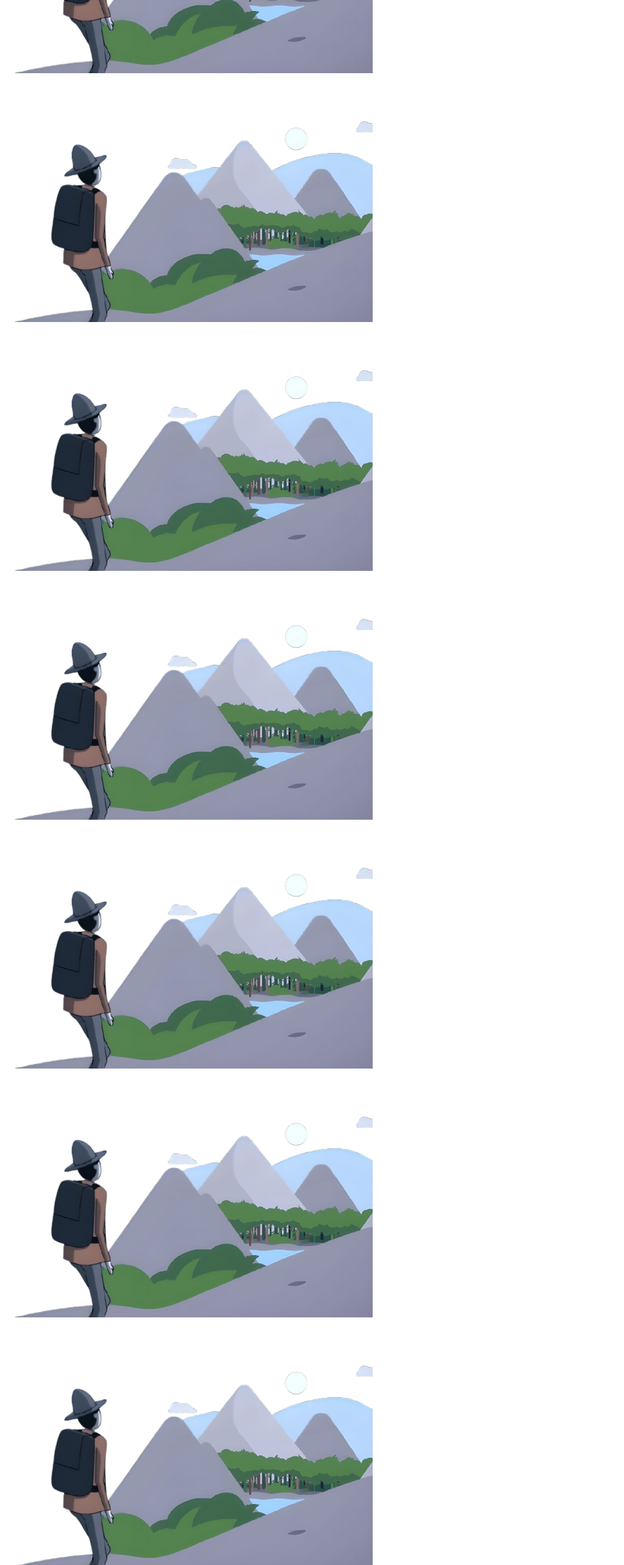
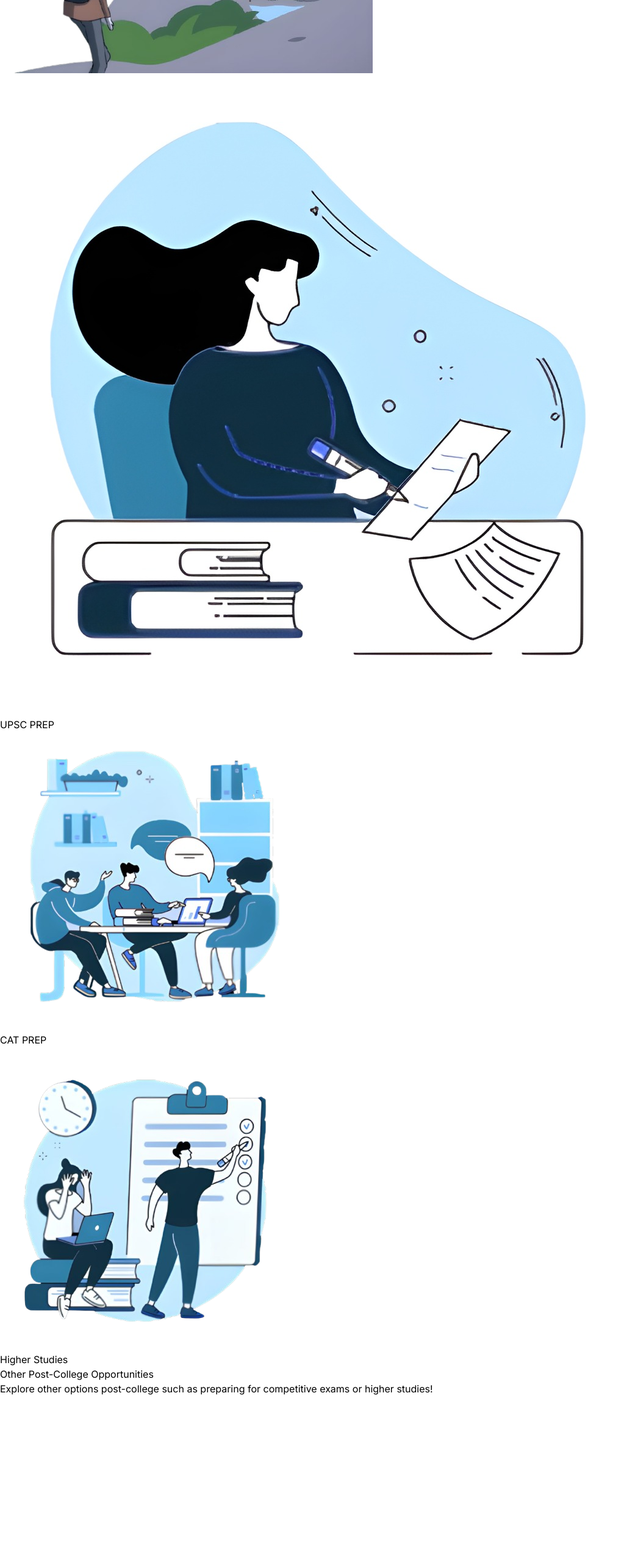
Before and after one commit to bsw-iit/CareerPortalFrontend, a React (Vite) app: page / in a window 1280 px wide. Shown: the part 5500-8066 px from the top of the page at 61% size, without its empty margins (0-1023 px from the left). After the commit the page ends 7789 px from the top, so only its background shows below. Built offline with nearby package versions, Linux system fonts and the light colour scheme.

Commit message:
Responsive landing page

```diff
--- a/src/components/landing/Explore.tsx
+++ b/src/components/landing/Explore.tsx
@@ -14,8 +14,8 @@ useEffect(() => {
         });
     }, []);
     return (
-        <div className="w-full h-auto overflow-hidden pt-[6vh] pb-[6vh]" id="explore">
-            <div className="w-full px-4  md:px-16 flex-col lg:flex-row flex justify-evenly items-center h-full ">
+        <div className="w-full py-12 px-4 md:px-16" id="explore">
+            <div className="w-full px-4 md:px-16 flex flex-col lg:flex-row justify-evenly items-center h-full md:gap-8">
                 <div
                     id="carousel-box"
                     className="flex flex-col justify-center items-center gap-4"
@@ -34,7 +34,7 @@ useEffect(() => {
                         </button>
                         <div
                             id="carousel"
-                            className="md:w-[500px] w-screen bg-black overflow-hidden"
+                            className="md:w-[500px] w-screen bg-black overflow-hidden rounded-md"
                             style={{
                                 display: "flex",
                                 justifyContent: "center",
@@ -54,12 +54,7 @@ useEffect(() => {
                                         ].cover_image
                                     }
                                     alt="Image"
-                                    className="max-w-full max-h-full"
-                                    style={{
-                                        display: "block",
-                                        height: "auto",
-                                        width: "auto",
-                                    }}
+                                    className="w-full h-auto object-contain"
                                 />
                             </Link>
                         </div>
--- a/src/components/landing/HandsOnExposure.tsx
+++ b/src/components/landing/HandsOnExposure.tsx
@@ -2,15 +2,15 @@ import yosemiteValleyImage from '../../assets/landing/yosemite-valley.png';
 import { Link } from "react-router-dom";
 const HandsOnExposure = () => {
     return (
-        <div className="bg-[#0E2F3F] w-full flex p-10 relative h-[160%]">
-            <div className="flex w-[50vw] flex-col my-auto gap-4 px-10 text-white">
-                <h4 className="text-[20px] font-inter font-bold text-[#7CD2FC]">Bag your dream internship</h4>
-                <h3 className="text-[40px] font-bold tracking-wide leading-[1.1]">BUILD PROFILE</h3>
-                <p className="text-[22px] font-montserrat  leading-[1.5] max-w-3xl">
+        <div className="bg-[#0E2F3F] w-full flex p-10 relative">
+            <div className="flex w-full md:w-1/2 flex-col my-auto gap-4 md:px-10 text-white">
+                <h4 className="text-lg font-inter font-bold text-[#7CD2FC]">Bag your dream internship</h4>
+                <h3 className="text-3xl md:text-4xl font-bold tracking-wide leading-tight">BUILD PROFILE</h3>
+                <p className="text-base md:text-lg font-montserrat leading-relaxed max-w-3xl">
                     FAQs, CV making guides and tips to get started, from <br />
                     seniors at the top of their fields.
                 </p>
-                <div className="flex gap-x-4 my-1"> {/* Adjusted gap between buttons using gap-x */}
+                <div className="flex flex-wrap gap-3 my-2"> {/* Adjusted gap between buttons using gap-x */}
                 <button className="border-white border-2 bg-transparent text-white py-1 px-3 rounded-lg hover:bg-white hover:text-[#0E2F3F]">
                         <Link to="../BUILD/core">Core</Link>
                     </button>
@@ -37,98 +37,7 @@ const HandsOnExposure = () => {
                 </div>
             </div>
             <img
-                className="w-[40vw] h-[50vh] object-cover absolute bottom-0 right-0 opacity-60"
-                src={yosemiteValleyImage}
-                alt="Yosemite Valley"
-            />
-            <img
-                className="w-[40vw] h-[50vh] object-cover absolute bottom-0 right-0 opacity-60"
-                src={yosemiteValleyImage}
-                alt="Yosemite Valley"
-            />
-            <img
-                className="w-[40vw] h-[50vh] object-cover absolute bottom-0 right-0 opacity-60"
-                src={yosemiteValleyImage}
-                alt="Yosemite Valley"
-            />
-            <img
-                className="w-[40vw] h-[50vh] object-cover absolute bottom-0 right-0 opacity-60"
-                src={yosemiteValleyImage}
-                alt="Yosemite Valley"
-            />
-            <img
-                className="w-[40vw] h-[50vh] object-cover absolute bottom-0 right-0 opacity-60"
-                src={yosemiteValleyImage}
-                alt="Yosemite Valley"
-            />
-            <img
-                className="w-[40vw] h-[50vh] object-cover absolute bottom-0 right-0 opacity-60"
-                src={yosemiteValleyImage}
-                alt="Yosemite Valley"
-            />
-            <img
-                className="w-[40vw] h-[50vh] object-cover absolute bottom-0 right-0 opacity-60"
-                src={yosemiteValleyImage}
-                alt="Yosemite Valley"
-            />
-            <img
-                className="w-[40vw] h-[50vh] object-cover absolute bottom-0 right-0 opacity-60"
-                src={yosemiteValleyImage}
-                alt="Yosemite Valley"
-            />
-            <img
-                className="w-[40vw] h-[50vh] object-cover absolute bottom-0 right-0 opacity-60"
-                src={yosemiteValleyImage}
-                alt="Yosemite Valley"
-            />
-            <img
-                className="w-[40vw] h-[50vh] object-cover absolute bottom-0 right-0 opacity-60"
-                src={yosemiteValleyImage}
-                alt="Yosemite Valley"
-            />
-            <img
-                className="w-[40vw] h-[50vh] object-cover absolute bottom-0 right-0 opacity-60"
-                src={yosemiteValleyImage}
-                alt="Yosemite Valley"
-            />
-            <img
-                className="w-[40vw] h-[50vh] object-cover absolute bottom-0 right-0 opacity-60"
-                src={yosemiteValleyImage}
-                alt="Yosemite Valley"
-            />
-            <img
-                className="w-[40vw] h-[50vh] object-cover absolute bottom-0 right-0 opacity-60"
-                src={yosemiteValleyImage}
-                alt="Yosemite Valley"
-            />
-            <img
-                className="w-[40vw] h-[50vh] object-cover absolute bottom-0 right-0 opacity-60"
-                src={yosemiteValleyImage}
-                alt="Yosemite Valley"
-            />
-            <img
-                className="w-[40vw] h-[50vh] object-cover absolute bottom-0 right-0 opacity-60"
-                src={yosemiteValleyImage}
-                alt="Yosemite Valley"
-            />
-            <img
-                className="w-[40vw] h-[50vh] object-cover absolute bottom-0 right-0 opacity-60"
-                src={yosemiteValleyImage}
-                alt="Yosemite Valley"
-            />
-            <img
-                className="w-[40vw] h-[50vh] object-cover absolute bottom-0 right-0 opacity-60"
-                src={yosemiteValleyImage}
-                alt="Yosemite Valley"
-            />
-            <img
-                className="w-[40vw] h-[50vh] object-cover absolute bottom-0 right-0 opacity-60"
-                src={yosemiteValleyImage}
-                alt="Yosemite Valley"
-            />
-
-            <img
-                className="w-[40vw] h-[50vh] object-cover absolute bottom-0 right-0"
+                className="absolute bottom-0 right-0 w-full md:w-1/2 h-64 md:h-full object-cover opacity-30 md:opacity-100 pointer-events-none z-0"
                 src={yosemiteValleyImage}
                 alt="Yosemite Valley"
             />
--- a/src/components/landing/Prepare.tsx
+++ b/src/components/landing/Prepare.tsx
@@ -4,34 +4,38 @@ import resourceImage3 from '../../assets/landing/Interview.png'; // Replace with
 import {Link} from "react-router-dom"
 const Prepare = () => {
     return (
-        <div className="flex p-10 w-full items-center "> {/* Set min-height to 160% of viewport height */}
+        <div className="flex flex-col md:flex-row p-6 md:p-10 w-full items-center gap-10">
             {/* Boxes Section */}
-            <div className="flex gap-10 w-full justify-between">
+            <div className="flex flex-col md:flex-row gap-6 md:gap-10 w-full md:w-1/2 justify-between items-center md:items-start">
                 {/* Box 1 */}
-                <div className="flex flex-col items-center justify-center rounded-lg w-[18vw]">
+                <div className="flex flex-col items-center justify-center rounded-lg w-full sm:w-1/2 md:w-1/3 lg:w-[18vw]">
                     <img src={resourceImage1} alt="UPSC PREP" className="w-full h-auto object-cover" />
-
-                    <div className="w-full text-center font-bold mt-2 rounded-lg border border-[#0E2F3F] text-[#0E2F3F] py-2"><Link to="../Resource/UPSC">UPSC PREP</Link></div>
+                    <div className="w-full text-center font-bold mt-2 rounded-lg border border-[#0E2F3F] text-[#0E2F3F] py-2">
+                        <Link to="../Resource/UPSC">UPSC PREP</Link>
+                    </div>
                 </div>
                 {/* Box 2 */}
-                <div className="flex flex-col items-center justify-center rounded-lg w-[18vw]">
+                <div className="flex flex-col items-center justify-center rounded-lg w-full sm:w-1/2 md:w-1/3 lg:w-[18vw]">
                     <img src={resourceImage2} alt="CAT PREP" className="w-full h-auto object-cover" />
-
-                    <div className="w-full text-center font-bold mt-2 rounded-lg border border-[#0E2F3F] text-[#0E2F3F] py-2"><Link to="../Resource/CAT">CAT PREP</Link> </div>
+                    <div className="w-full text-center font-bold mt-2 rounded-lg border border-[#0E2F3F] text-[#0E2F3F] py-2">
+                        <Link to="../Resource/CAT">CAT PREP</Link>
+                    </div>
                 </div>
                 {/* Box 3 */}
-                <div className="flex flex-col items-center justify-center rounded-lg w-[18vw]">
-                    <img src={resourceImage3} alt="HIGHER STUDIES" className="w-full h-auto object-cover " />
-
-
-                    <div className="w-full text-center font-bold mt-2 rounded-lg border border-[#0E2F3F] text-[#0E2F3F] py-2"><Link to="../Resource/Higher_Studies">Higher Studies</Link></div>
+                <div className="flex flex-col items-center justify-center rounded-lg w-full sm:w-1/2 md:w-1/3 lg:w-[18vw]">
+                    <img src={resourceImage3} alt="HIGHER STUDIES" className="w-full h-auto object-cover" />
+                    <div className="w-full text-center font-bold mt-2 rounded-lg border border-[#0E2F3F] text-[#0E2F3F] py-2">
+                        <Link to="../Resource/Higher_Studies">Higher Studies</Link>
+                    </div>
                 </div>
             </div>
 
             {/* Description Section */}
-            <div className="flex flex-col w-1/2 pl-10">
-                <h3 className="text-4xl mb-4 text-[#0C232D] font-bold">Other Post-College Opportunities</h3>
-                <p className="mb-6 leading-relaxed text-[#0C232D]" style={{ fontSize: 'calc(1rem + 15%)' }}>
+            <div className="flex flex-col w-full md:w-1/2 md:pl-10 text-center md:text-left">
+                <h3 className="text-2xl md:text-4xl mb-4 text-[#0C232D] font-bold">
+                    Other Post-College Opportunities
+                </h3>
+                <p className="mb-6 leading-relaxed text-[#0C232D] text-base md:text-lg">
                     Explore other options post-college such as preparing for competitive exams or higher studies!
                 </p>
             </div>
```
